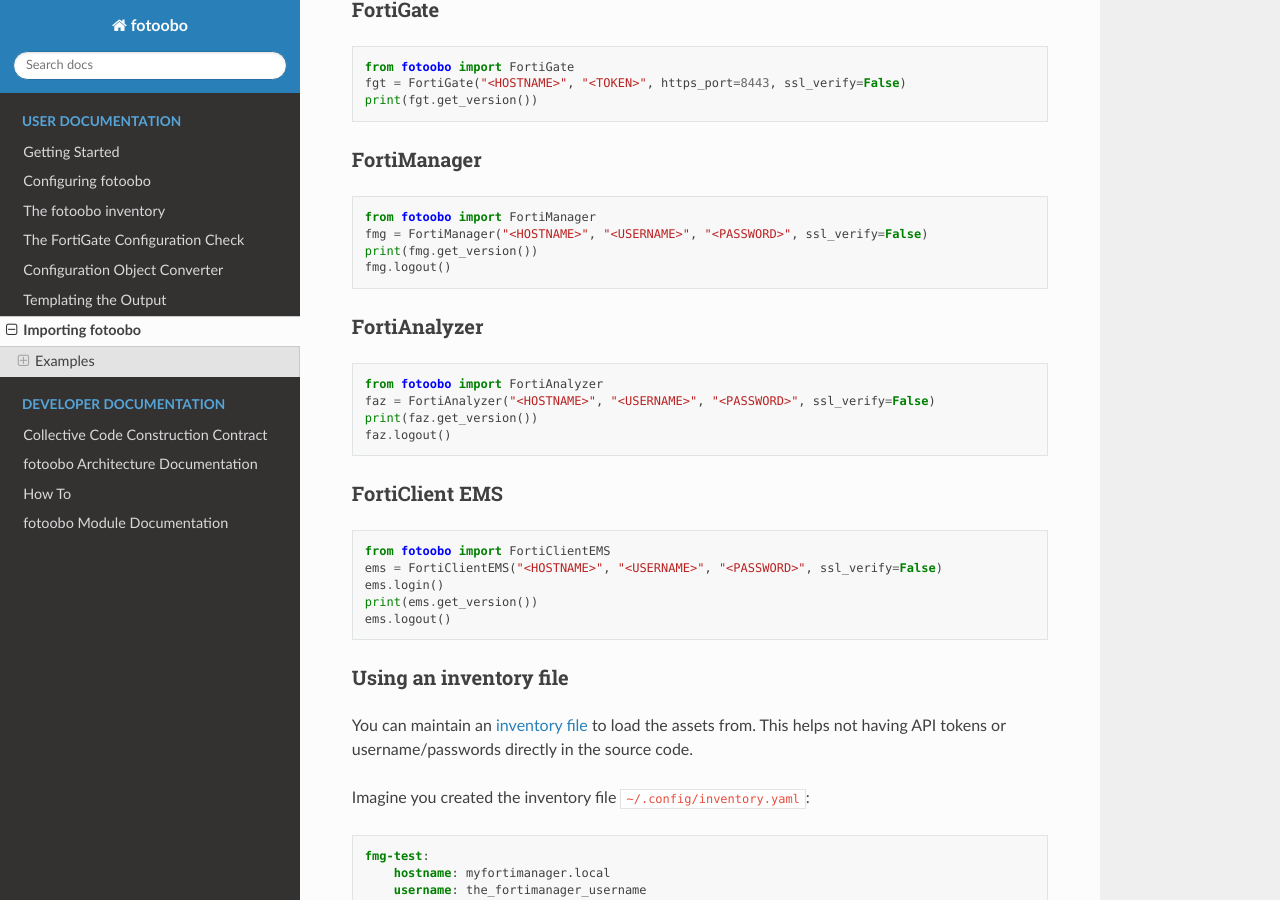
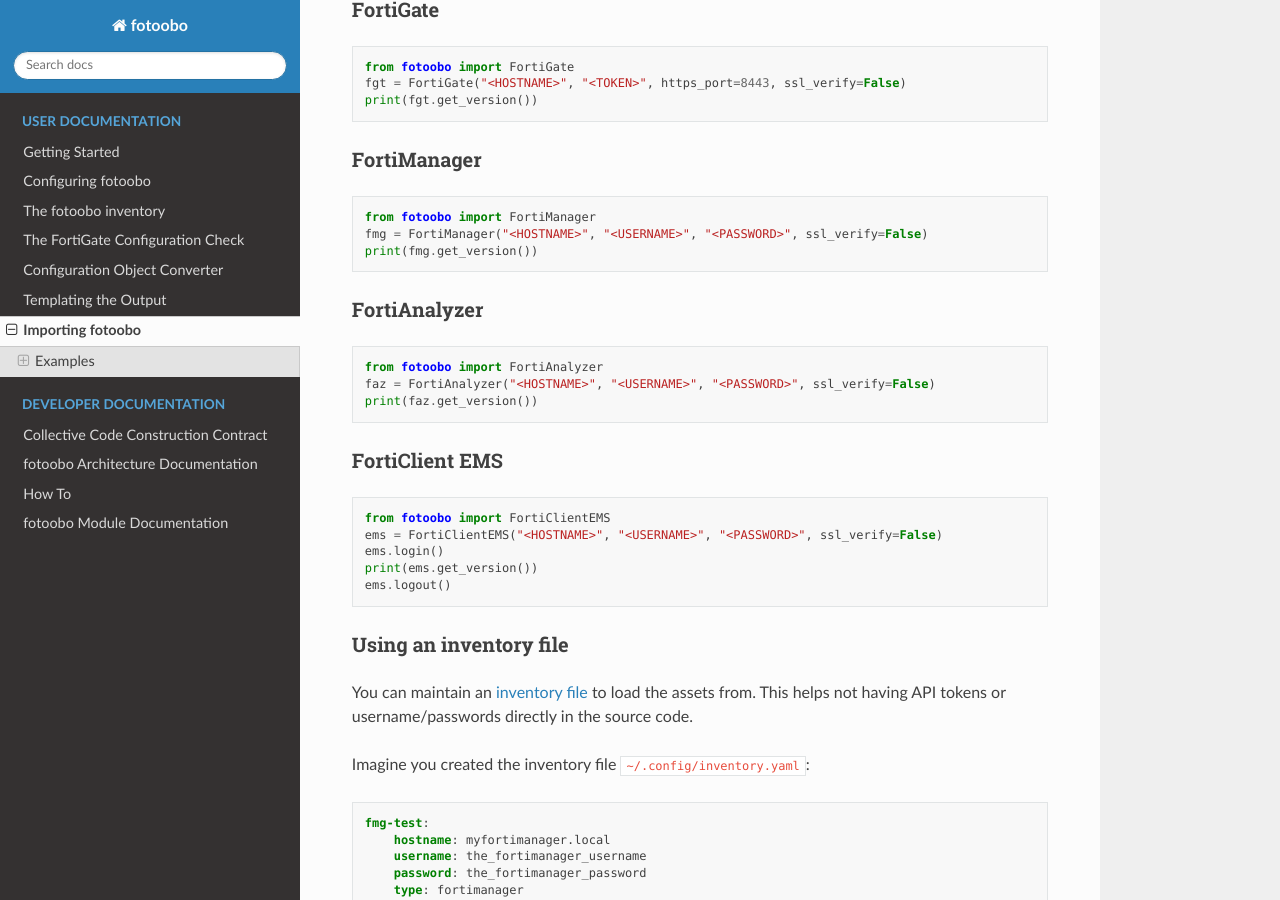
Before and after one commit to migros/fotoobo, a Sphinx documentation site: the page built from docs/source/usage/import_fotoobo.rst, in a window 1280 px wide and 900 px high, scrolled down 503 px. Built offline with Sphinx 7.4.7 and the Read the Docs theme 3.1.0, drawn with Linux system fonts in a browser that asks for light colours.

Commit message:
📝 Update docs

```diff
--- a/docs/source/usage/import_fotoobo.rst
+++ b/docs/source/usage/import_fotoobo.rst
@@ -39,7 +39,6 @@
     from fotoobo import FortiManager
     fmg = FortiManager("<HOSTNAME>", "<USERNAME>", "<PASSWORD>", ssl_verify=False)
     print(fmg.get_version())
-    fmg.logout()
 
 FortiAnalyzer
 ^^^^^^^^^^^^^
@@ -49,7 +48,6 @@
     from fotoobo import FortiAnalyzer
     faz = FortiAnalyzer("<HOSTNAME>", "<USERNAME>", "<PASSWORD>", ssl_verify=False)
     print(faz.get_version())
-    faz.logout()
 
 FortiClient EMS
 ^^^^^^^^^^^^^^^
```
